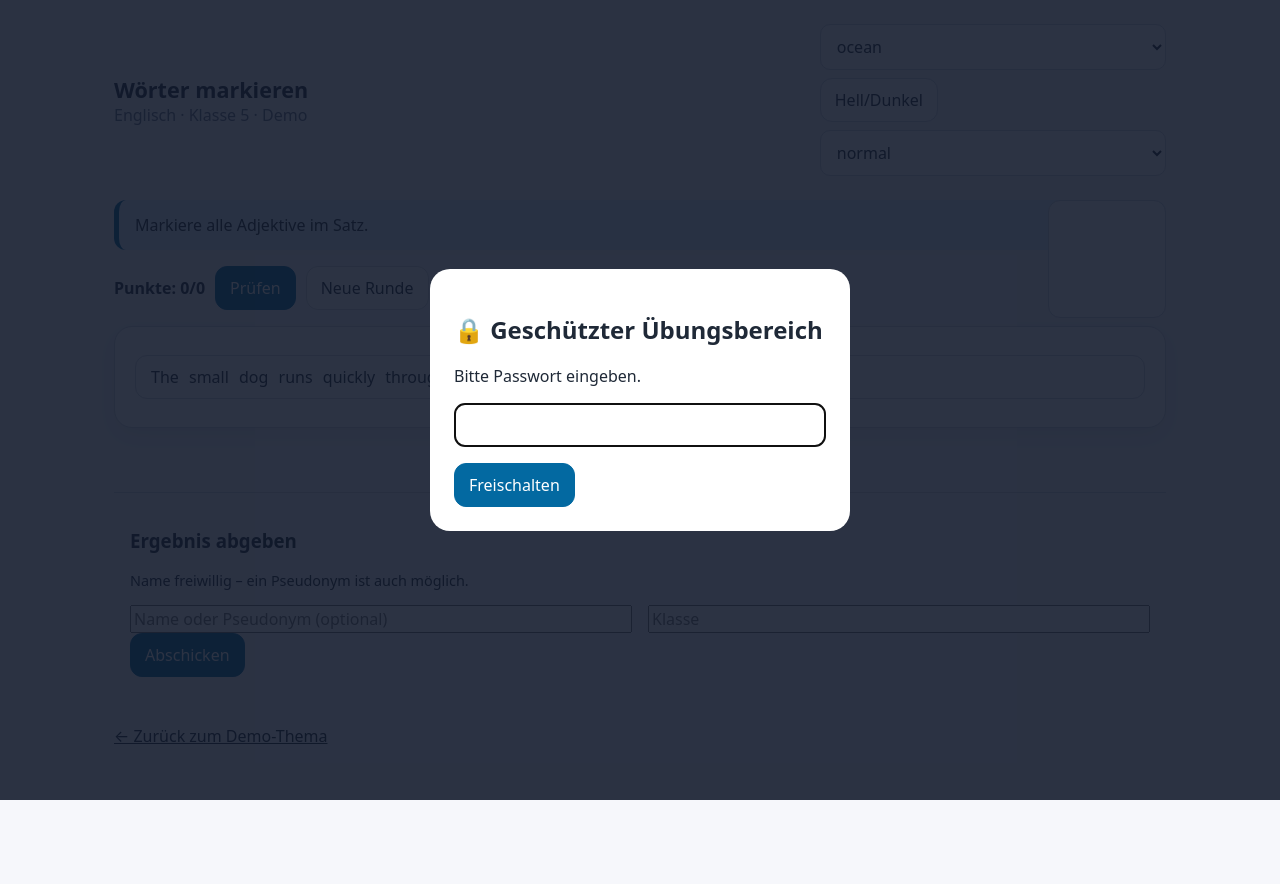
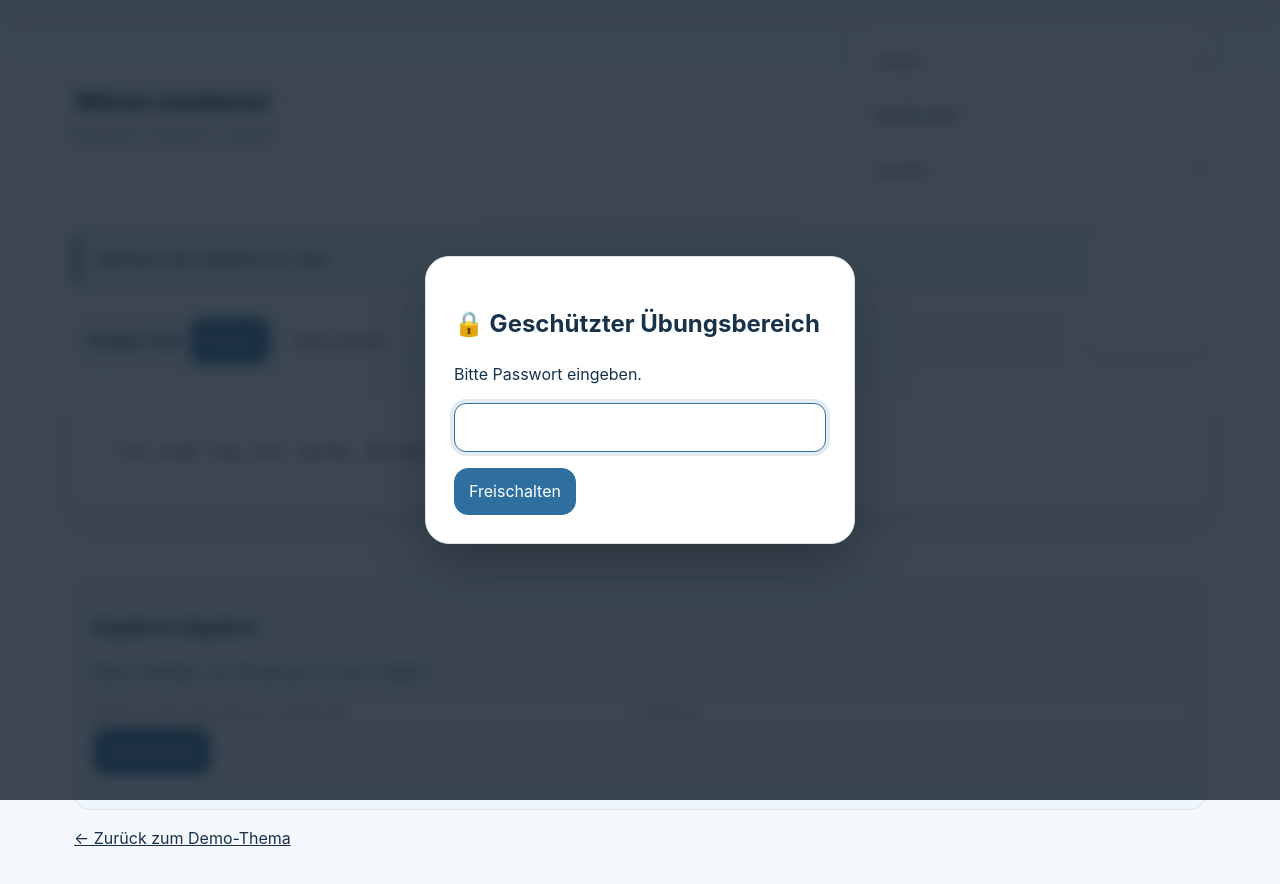
Before and after one commit to steffiadler-afk/Lernwebsite, a website: page english/klasse5/demo/mark.html in a window 1280 px wide. Before the commit the page ends 800 px from the top, so only its background shows below. Drawn offline with Linux system fonts and the light colour scheme; no server answers.

Commit message:
Refresh visual design across learning website

```diff
--- a/src/shared/styles.css
+++ b/src/shared/styles.css
@@ -1,28 +1,86 @@
+:root{
+  --bg:#f4f8fc;
+  --bg-soft:#eef5fb;
+  --card:#ffffff;
+  --text:#18324a;
+  --muted:#6d7f90;
+  --accent:#2f6f9f;
+  --accent-strong:#245a82;
+  --accent-2:#dcecf8;
+  --border:#d9e4ec;
+  --good:#2f7d4f;
+  --bad:#b94b4b;
+  --shadow:0 14px 34px rgba(38,72,102,.10);
+  --shadow-hover:0 18px 42px rgba(38,72,102,.16);
+  --radius:22px;
+  --font-scale:1;
+}
+[data-theme="mint"]{--accent:#2f7d72;--accent-strong:#235f57;--accent-2:#dff3ef;--bg:#f4fbf9;--bg-soft:#edf8f5}
+[data-theme="berry"]{--accent:#a84e78;--accent-strong:#843d5f;--accent-2:#f7e5ee;--bg:#fcf6f9;--bg-soft:#f8eef3}
+[data-theme="sun"]{--accent:#b57b2a;--accent-strong:#8a5d1f;--accent-2:#f7edd8;--bg:#fffaf2;--bg-soft:#fbf4e8}
+[data-theme="ocean"]{--accent:#2f6f9f;--accent-strong:#245a82;--accent-2:#dcecf8;--bg:#f4f8fc;--bg-soft:#eef5fb}
+[data-theme="forest"]{--accent:#527a52;--accent-strong:#3f613f;--accent-2:#e5f0e5;--bg:#f7faf6;--bg-soft:#eff5ed}
+[data-theme="violet"]{--accent:#6f5aa8;--accent-strong:#584787;--accent-2:#ebe7f6;--bg:#f8f6fc;--bg-soft:#f1eef8}
+[data-mode="dark"]{--bg:#17212b;--bg-soft:#1d2a36;--card:#22313f;--text:#f6f8fa;--muted:#b8c4cf;--border:#3b4c5b;--accent-2:#2c4356;--shadow:0 14px 34px rgba(0,0,0,.18);--shadow-hover:0 18px 44px rgba(0,0,0,.26)}
 
-:root{
-  --bg:#f6f7fb;--card:#fff;--text:#1f2937;--muted:#667085;--accent:#4f46e5;
-  --accent-2:#eef2ff;--border:#d0d5dd;--good:#15803d;--bad:#b42318;--shadow:0 8px 24px rgba(16,24,40,.08);
-  --radius:18px;--font-scale:1;
-}
-[data-theme="mint"]{--accent:#0f766e;--accent-2:#ccfbf1}
-[data-theme="berry"]{--accent:#be185d;--accent-2:#fce7f3}
-[data-theme="sun"]{--accent:#b45309;--accent-2:#fef3c7}
-[data-theme="ocean"]{--accent:#0369a1;--accent-2:#e0f2fe}
-[data-theme="forest"]{--accent:#166534;--accent-2:#dcfce7}
-[data-theme="violet"]{--accent:#6d28d9;--accent-2:#ede9fe}
-[data-mode="dark"]{--bg:#111827;--card:#1f2937;--text:#f9fafb;--muted:#cbd5e1;--border:#475569;--accent-2:#312e81;--shadow:none}
-*{box-sizing:border-box}html{font-size:calc(16px * var(--font-scale))}body{margin:0;font-family:system-ui,-apple-system,Segoe UI,Roboto,sans-serif;background:var(--bg);color:var(--text)}
-a{color:inherit}.wrap{max-width:1100px;margin:auto;padding:24px}.topbar{display:flex;gap:12px;justify-content:space-between;align-items:center;flex-wrap:wrap;margin-bottom:24px}
-.brand{font-size:1.35rem;font-weight:800}.controls{display:flex;gap:8px;flex-wrap:wrap}button,select,input,textarea{font:inherit}
-button,.btn{border:1px solid var(--border);background:var(--card);color:var(--text);padding:10px 14px;border-radius:12px;cursor:pointer}
-button.primary,.btn.primary{background:var(--accent);color:white;border-color:var(--accent)}button:hover,.btn:hover{filter:brightness(.98)}
-.grid{display:grid;grid-template-columns:repeat(auto-fit,minmax(220px,1fr));gap:18px}.card{display:block;background:var(--card);border:1px solid var(--border);border-radius:var(--radius);padding:20px;box-shadow:var(--shadow);text-decoration:none}.card h2,.card h3{margin-top:0}.muted{color:var(--muted)}
-.info{background:var(--accent-2);border-left:5px solid var(--accent);padding:14px 16px;border-radius:12px;margin:14px 0}.exercise{background:var(--card);border:1px solid var(--border);border-radius:var(--radius);padding:20px;box-shadow:var(--shadow)}
-.scorebar{display:flex;gap:10px;align-items:center;flex-wrap:wrap;margin:16px 0}.result{font-weight:700;min-height:1.5em}.good{color:var(--good)}.bad{color:var(--bad)}
-.item,.option,.chip,.dropzone{border:1px solid var(--border);background:var(--card);border-radius:12px;padding:10px 12px;margin:8px 0}.chip{display:inline-block;margin:6px;cursor:pointer;touch-action:none}.chip.selected{outline:3px solid var(--accent)}
-.dropzone{min-height:48px;background:var(--accent-2)}.row{display:flex;gap:12px;align-items:center;flex-wrap:wrap}.stack{display:grid;gap:12px}.two{display:grid;grid-template-columns:repeat(auto-fit,minmax(260px,1fr));gap:16px}
-label{font-weight:600}input[type=text],input[type=password],textarea,select{width:100%;padding:10px 12px;border:1px solid var(--border);border-radius:10px;background:var(--card);color:var(--text)}textarea{min-height:120px}
-.protect-overlay{position:fixed;inset:0;background:rgba(15,23,42,.88);z-index:9999;display:grid;place-items:center;padding:20px}.protect-box{width:min(420px,95vw);background:var(--card);color:var(--text);padding:24px;border-radius:20px}.hidden{display:none!important}
-.mark-word{cursor:pointer;border-radius:6px;padding:1px 3px}.mark-word.marked{background:#fde68a;color:#111827}.order-list{display:flex;flex-wrap:wrap;gap:8px}.order-slot{min-height:48px}
-.submit-box{margin-top:24px;padding:16px;border-top:1px solid var(--border)}.small{font-size:.9rem}.qr{float:right;margin-left:16px;border:1px solid var(--border);border-radius:12px;padding:8px;background:white;width:118px;height:118px;display:grid;place-items:center;color:#111827;font-size:.75rem;text-align:center}
-@media print{.controls,.scorebar button,.submit-box,.qr{display:none!important}body{background:white}.card,.exercise{box-shadow:none}}
+*{box-sizing:border-box}
+html{font-size:calc(16px * var(--font-scale));scroll-behavior:smooth}
+body{margin:0;font-family:Inter,ui-sans-serif,system-ui,-apple-system,BlinkMacSystemFont,"Segoe UI",sans-serif;background:linear-gradient(180deg,var(--bg-soft) 0,var(--bg) 280px);color:var(--text);min-height:100vh;line-height:1.55}
+a{color:inherit}
+.wrap{max-width:1180px;margin:auto;padding:28px 24px 48px}
+.topbar{display:flex;gap:18px;justify-content:space-between;align-items:center;flex-wrap:wrap;margin-bottom:28px;padding:10px 0}
+.brand{font-size:1.45rem;font-weight:850;letter-spacing:-.02em}
+.controls{display:flex;gap:8px;flex-wrap:wrap;align-items:center}
+button,select,input,textarea{font:inherit}
+button,.btn{border:1px solid var(--border);background:rgba(255,255,255,.72);color:var(--text);padding:10px 14px;border-radius:14px;cursor:pointer;transition:.18s ease;backdrop-filter:blur(8px)}
+[data-mode="dark"] button,[data-mode="dark"] .btn{background:rgba(34,49,63,.92)}
+button:hover,.btn:hover{transform:translateY(-1px);border-color:color-mix(in srgb,var(--accent) 40%,var(--border));box-shadow:0 8px 18px rgba(0,0,0,.06)}
+button.primary,.btn.primary{background:var(--accent);color:#fff;border-color:var(--accent)}
+button.primary:hover,.btn.primary:hover{background:var(--accent-strong)}
+
+.hero{position:relative;overflow:hidden;background:linear-gradient(135deg,var(--accent) 0%,var(--accent-strong) 100%);color:#fff;border-radius:30px;padding:38px 38px 34px;margin:8px 0 28px;box-shadow:var(--shadow)}
+.hero:after{content:"";position:absolute;width:220px;height:220px;border-radius:50%;right:-70px;top:-70px;background:rgba(255,255,255,.10)}
+.hero:before{content:"";position:absolute;width:120px;height:120px;border-radius:50%;right:110px;bottom:-55px;background:rgba(255,255,255,.08)}
+.hero>*{position:relative;z-index:1}
+.hero-kicker{font-size:.82rem;font-weight:800;letter-spacing:.12em;text-transform:uppercase;opacity:.86;margin-bottom:8px}
+.hero h1{font-size:clamp(2rem,5vw,3.2rem);line-height:1.08;margin:0 0 12px;letter-spacing:-.035em}
+.hero p{font-size:1.05rem;max-width:720px;margin:0;opacity:.92}
+.hero-actions{display:flex;gap:10px;flex-wrap:wrap;margin-top:20px}
+.hero .btn{background:#fff;color:var(--accent-strong);border-color:#fff;font-weight:750;text-decoration:none}
+.hero .btn.secondary{background:rgba(255,255,255,.12);color:#fff;border-color:rgba(255,255,255,.35)}
+
+.section-title{display:flex;align-items:end;justify-content:space-between;gap:12px;margin:30px 0 14px}.section-title h2{margin:0;font-size:1.35rem}.section-title p{margin:0;color:var(--muted)}
+.grid{display:grid;grid-template-columns:repeat(auto-fit,minmax(230px,1fr));gap:18px}
+.card{display:block;position:relative;background:var(--card);border:1px solid var(--border);border-radius:var(--radius);padding:22px;box-shadow:var(--shadow);text-decoration:none;transition:transform .2s ease,box-shadow .2s ease,border-color .2s ease;overflow:hidden}
+.card:hover{transform:translateY(-4px);box-shadow:var(--shadow-hover);border-color:color-mix(in srgb,var(--accent) 35%,var(--border))}
+.card:after{content:"→";position:absolute;right:18px;bottom:14px;color:var(--accent);font-weight:800;opacity:.55;transition:transform .2s ease,opacity .2s ease}.card:hover:after{transform:translateX(3px);opacity:1}
+.card h2,.card h3{margin:0 0 8px;line-height:1.25}.card p{margin:0;color:var(--muted)}
+.card.featured{background:linear-gradient(180deg,var(--card),color-mix(in srgb,var(--accent-2) 45%,var(--card)));border-color:color-mix(in srgb,var(--accent) 22%,var(--border))}
+.card-icon{width:46px;height:46px;border-radius:14px;display:grid;place-items:center;background:var(--accent-2);font-size:1.45rem;margin-bottom:14px}
+.muted{color:var(--muted)}
+
+.info{background:color-mix(in srgb,var(--accent-2) 70%,var(--card));border:1px solid color-mix(in srgb,var(--accent) 16%,var(--border));border-left:5px solid var(--accent);padding:15px 17px;border-radius:16px;margin:16px 0}
+.exercise{background:var(--card);border:1px solid var(--border);border-radius:var(--radius);padding:24px;box-shadow:var(--shadow)}
+.scorebar{display:flex;gap:10px;align-items:center;flex-wrap:wrap;margin:18px 0;padding:12px 14px;background:var(--bg-soft);border-radius:16px}
+.result{font-weight:750;min-height:1.5em}.good{color:var(--good)}.bad{color:var(--bad)}
+.item,.option,.chip,.dropzone{border:1px solid var(--border);background:var(--card);border-radius:14px;padding:11px 13px;margin:8px 0}
+.option:hover,.chip:hover{border-color:color-mix(in srgb,var(--accent) 38%,var(--border));background:color-mix(in srgb,var(--accent-2) 35%,var(--card))}
+.chip{display:inline-block;margin:6px;cursor:pointer;touch-action:none;transition:.15s ease}.chip.selected{outline:3px solid color-mix(in srgb,var(--accent) 55%,transparent);background:var(--accent-2)}
+.dropzone{min-height:50px;background:color-mix(in srgb,var(--accent-2) 60%,var(--card));border-style:dashed}
+.row{display:flex;gap:12px;align-items:center;flex-wrap:wrap}.stack{display:grid;gap:12px}.two{display:grid;grid-template-columns:repeat(auto-fit,minmax(260px,1fr));gap:16px}
+label{font-weight:700}
+input[type=text],input[type=password],textarea,select{width:100%;padding:11px 13px;border:1px solid var(--border);border-radius:12px;background:var(--card);color:var(--text);outline:none;transition:.16s ease}
+input:focus,textarea:focus,select:focus{border-color:var(--accent);box-shadow:0 0 0 4px color-mix(in srgb,var(--accent) 14%,transparent)}
+textarea{min-height:120px}
+
+.protect-overlay{position:fixed;inset:0;background:rgba(19,31,43,.82);backdrop-filter:blur(7px);z-index:9999;display:grid;place-items:center;padding:20px}
+.protect-box{width:min(430px,95vw);background:var(--card);color:var(--text);padding:28px;border-radius:24px;box-shadow:0 24px 60px rgba(0,0,0,.24);border:1px solid var(--border)}
+.hidden{display:none!important}
+.mark-word{cursor:pointer;border-radius:7px;padding:2px 4px}.mark-word.marked{background:#f7d98a;color:#372a08}.order-list{display:flex;flex-wrap:wrap;gap:8px}.order-slot{min-height:48px}
+.submit-box{margin-top:26px;padding:18px;border:1px solid var(--border);border-radius:16px;background:var(--bg-soft)}
+.small{font-size:.9rem}.qr{float:right;margin-left:16px;border:1px solid var(--border);border-radius:14px;padding:8px;background:white;width:118px;height:118px;display:grid;place-items:center;color:#111827;font-size:.75rem;text-align:center;box-shadow:0 8px 18px rgba(0,0,0,.06)}
+
+.footer-note{margin:28px 0 0;color:var(--muted);font-size:.92rem;text-align:center}
+
+@media(max-width:700px){.wrap{padding:18px 14px 34px}.hero{padding:28px 24px;border-radius:24px}.topbar{align-items:flex-start}.controls{width:100%}.controls select,.controls button{flex:1;min-width:120px}.card{padding:18px}.qr{float:none;margin:0 0 14px;width:100%;height:auto;min-height:90px}}
+@media print{.controls,.scorebar button,.submit-box,.qr,.hero-actions{display:none!important}body{background:white}.card,.exercise,.hero{box-shadow:none}.hero{color:#111;background:#fff;border:1px solid #ccc}}
```
